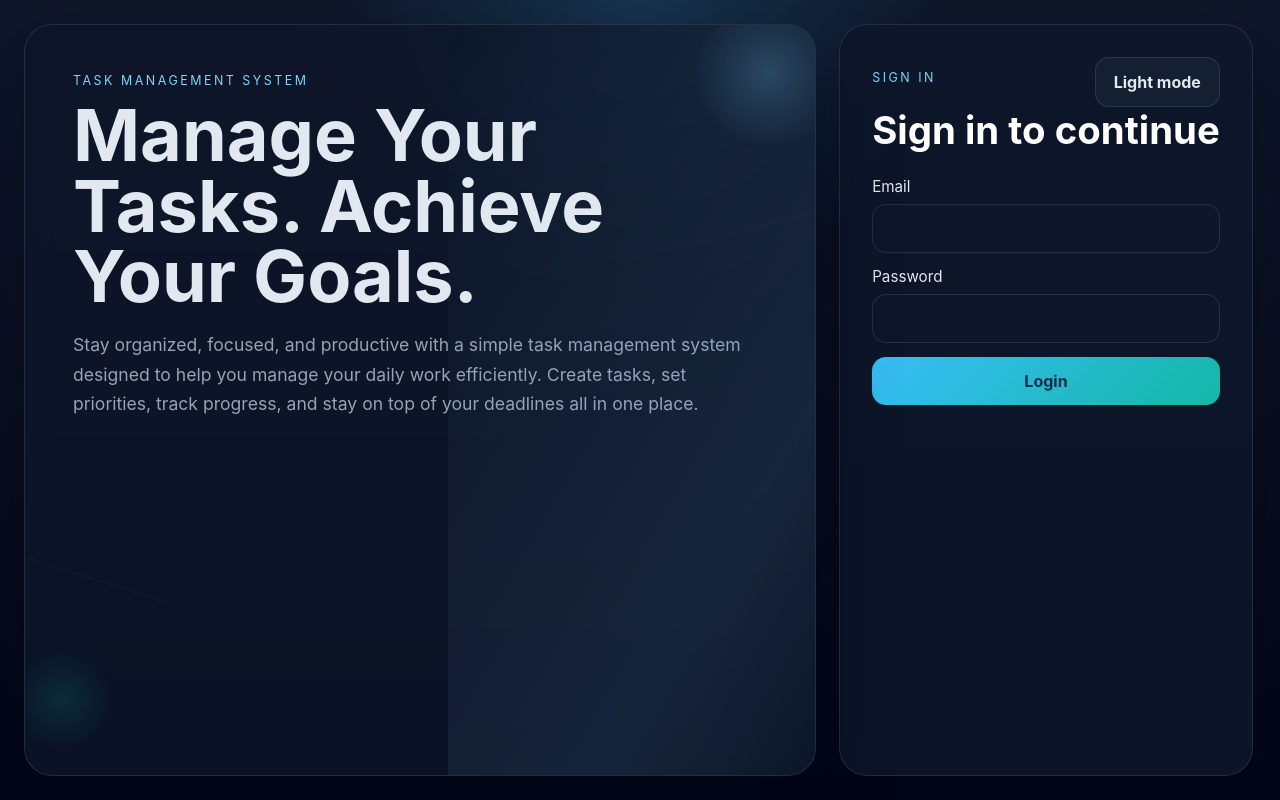
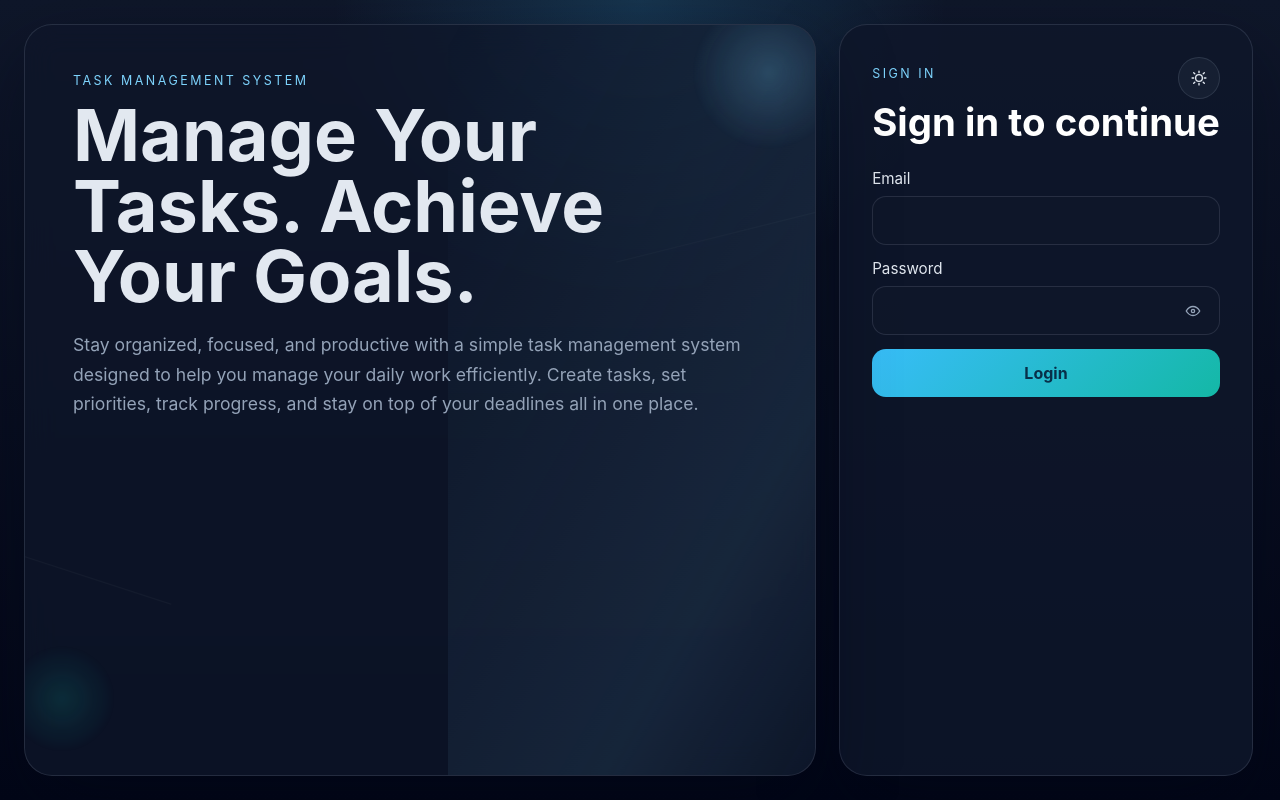
Before and after one commit to vihangi-liyanage/Task-Management-System, a React (Vite) app in the folder frontend/: page / in a window 1280 px wide. Built offline with nearby package versions, Linux system fonts and the light colour scheme; no server answers.

Commit message:
Add password toogle visibility icon

```diff
--- a/frontend/src/App.tsx
+++ b/frontend/src/App.tsx
@@ -10,6 +10,7 @@ export default function App() {
   const [user, setUser] = useState<AuthUser | null>(null);
   const [email, setEmail] = useState("");
   const [password, setPassword] = useState("");
+  const [showPassword, setShowPassword] = useState(false);
   const [theme, setTheme] = useState<ThemeMode>(() => getStoredTheme());
   const [loading, setLoading] = useState(true);
   const [submitting, setSubmitting] = useState(false);
@@ -101,6 +102,10 @@ export default function App() {
     setTheme((current) => (current === "dark" ? "light" : "dark"));
   }
 
+  function togglePasswordVisibility() {
+    setShowPassword((current) => !current);
+  }
+
   if (!user) {
     return (
       <main className="app-shell login-layout">
@@ -123,8 +128,15 @@ export default function App() {
         <section className="auth-card">
           <div className="card-topline">
             <p className="auth-kicker">Sign in</p>
-            <button className="ghost-button" type="button" onClick={toggleTheme}>
-              {theme === "dark" ? "Light mode" : "Dark mode"}
+            <button
+              className="ghost-button icon-button"
+              type="button"
+              onClick={toggleTheme}
+              aria-label={theme === "dark" ? "Switch to light mode" : "Switch to dark mode"}
+            >
+              <span className="button-icon" aria-hidden="true">
+                {theme === "dark" ? <SunIcon /> : <MoonIcon />}
+              </span>
             </button>
           </div>
           <h2>Sign in to continue</h2>
@@ -142,13 +154,24 @@ export default function App() {
 
             <label>
               Password
+              <div className="password-field">
                 <input
-                type="password"
+                  type={showPassword ? "text" : "password"}
                   value={password}
                   onChange={(event) => setPassword(event.target.value)}
                   autoComplete="current-password"
                   required
                 />
+                <button
+                  className="password-toggle"
+                  type="button"
+                  onClick={togglePasswordVisibility}
+                  aria-label={showPassword ? "Hide password" : "Show password"}
+                  aria-pressed={showPassword}
+                >
+                  <EyeIcon hidden={showPassword} />
+                </button>
+              </div>
             </label>
 
             {error ? <p className="error-banner">{error}</p> : null}
@@ -176,3 +199,67 @@ export default function App() {
     />
   );
 }
+
+function SunIcon() {
+  return (
+    <svg viewBox="0 0 24 24" fill="none" aria-hidden="true">
+      <circle cx="12" cy="12" r="4.5" stroke="currentColor" strokeWidth="1.8" />
+      <path
+        d="M12 2.8v2.1M12 19.1v2.1M4.9 4.9l1.5 1.5M17.6 17.6l1.5 1.5M2.8 12h2.1M19.1 12h2.1M4.9 19.1l1.5-1.5M17.6 6.4l1.5-1.5"
+        stroke="currentColor"
+        strokeWidth="1.8"
+        strokeLinecap="round"
+      />
+    </svg>
+  );
+}
+
+function MoonIcon() {
+  return (
+    <svg viewBox="0 0 24 24" fill="none" aria-hidden="true">
+      <path
+        d="M18.5 14.8A7.5 7.5 0 1 1 9.2 5.5a6.8 6.8 0 1 0 9.3 9.3Z"
+        stroke="currentColor"
+        strokeWidth="1.8"
+        strokeLinejoin="round"
+      />
+    </svg>
+  );
+}
+
+function EyeIcon({ hidden }: { hidden: boolean }) {
+  if (hidden) {
+    return (
+      <svg viewBox="0 0 24 24" fill="none" aria-hidden="true">
+        <path
+          d="M3 12s3.5-6 9-6 9 6 9 6-3.5 6-9 6-9-6-9-6Z"
+          stroke="currentColor"
+          strokeWidth="1.8"
+          strokeLinejoin="round"
+        />
+        <path
+          d="M10.2 12a1.8 1.8 0 1 0 3.6 0 1.8 1.8 0 0 0-3.6 0Z"
+          stroke="currentColor"
+          strokeWidth="1.8"
+        />
+        <path d="M4 20 20 4" stroke="currentColor" strokeWidth="1.8" strokeLinecap="round" />
+      </svg>
+    );
+  }
+
+  return (
+    <svg viewBox="0 0 24 24" fill="none" aria-hidden="true">
+      <path
+        d="M3 12s3.5-6 9-6 9 6 9 6-3.5 6-9 6-9-6-9-6Z"
+        stroke="currentColor"
+        strokeWidth="1.8"
+        strokeLinejoin="round"
+      />
+      <path
+        d="M12 9.8a2.2 2.2 0 1 0 0 4.4 2.2 2.2 0 0 0 0-4.4Z"
+        stroke="currentColor"
+        strokeWidth="1.8"
+      />
+    </svg>
+  );
+}
--- a/frontend/src/styles.css
+++ b/frontend/src/styles.css
@@ -273,6 +273,18 @@ h1 {
   gap: 12px;
 }
 
+.button-icon {
+  display: inline-flex;
+  width: 18px;
+  height: 18px;
+  flex: 0 0 18px;
+}
+
+.button-icon svg {
+  width: 100%;
+  height: 100%;
+}
+
 .auth-form {
   display: grid;
   gap: 14px;
@@ -286,6 +298,12 @@ h1 {
   font-size: 0.95rem;
 }
 
+.password-field {
+  position: relative;
+  display: flex;
+  align-items: center;
+}
+
 .auth-form input {
   width: 100%;
   border: 1px solid var(--border);
@@ -296,12 +314,46 @@ h1 {
   font: inherit;
 }
 
+.password-field input {
+  padding-right: 52px;
+}
+
+.password-toggle {
+  position: absolute;
+  right: 10px;
+  display: inline-flex;
+  align-items: center;
+  justify-content: center;
+  width: 34px;
+  height: 34px;
+  border: 0;
+  border-radius: 10px;
+  background: transparent;
+  color: var(--muted);
+  cursor: pointer;
+  transition:
+    color 180ms ease,
+    background 180ms ease,
+    transform 180ms ease;
+}
+
+.password-toggle:hover {
+  background: color-mix(in srgb, var(--accent) 10%, transparent);
+  color: var(--accent);
+  transform: translateY(-1px);
+}
+
+.password-toggle svg {
+  width: 18px;
+  height: 18px;
+}
+
 .auth-form input:focus {
   outline: 2px solid color-mix(in srgb, var(--accent) 50%, transparent);
   border-color: color-mix(in srgb, var(--accent) 70%, transparent);
 }
 
-.auth-form button,
+.auth-form button:not(.password-toggle),
 .ghost-button {
   border: 0;
   border-radius: 14px;
@@ -311,7 +363,7 @@ h1 {
   cursor: pointer;
 }
 
-.auth-form button {
+.auth-form button:not(.password-toggle) {
   background: linear-gradient(135deg, var(--cta-start), var(--cta-end));
   color: var(--cta-text);
   transition:
@@ -319,12 +371,12 @@ h1 {
     filter 180ms ease;
 }
 
-.auth-form button:hover:not(:disabled) {
+.auth-form button:not(.password-toggle):hover:not(:disabled) {
   transform: translateY(-1px);
   filter: brightness(1.02);
 }
 
-.auth-form button:disabled {
+.auth-form button:not(.password-toggle):disabled {
   opacity: 0.7;
   cursor: progress;
 }
@@ -342,6 +394,16 @@ h1 {
 .ghost-button:hover {
   transform: translateY(-1px);
   border-color: color-mix(in srgb, var(--accent) 24%, var(--border));
+}
+
+.icon-button {
+  display: inline-flex;
+  align-items: center;
+  justify-content: center;
+  width: 42px;
+  height: 42px;
+  padding: 0;
+  border-radius: 999px;
 }
 
 .topbar-actions .ghost-button {
```
Lines whose indentation alone changed are shown as unchanged.
